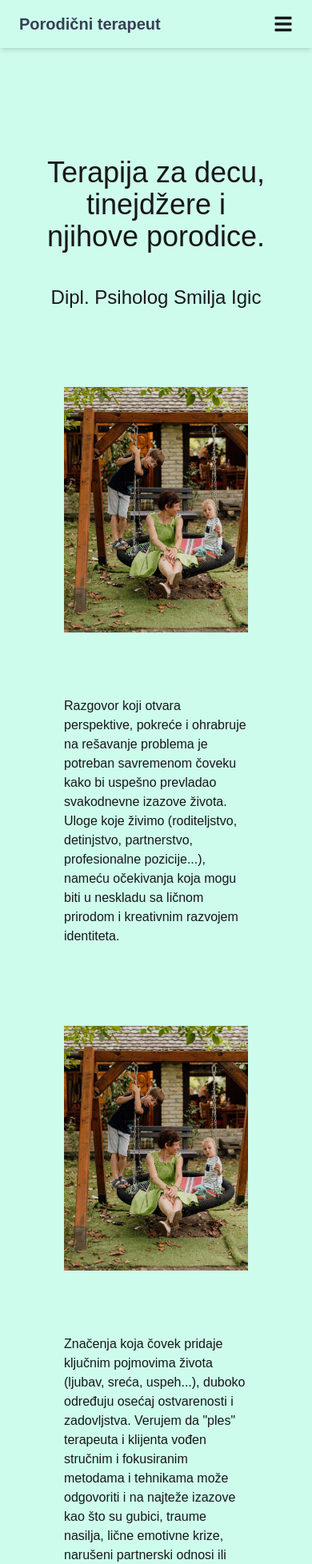
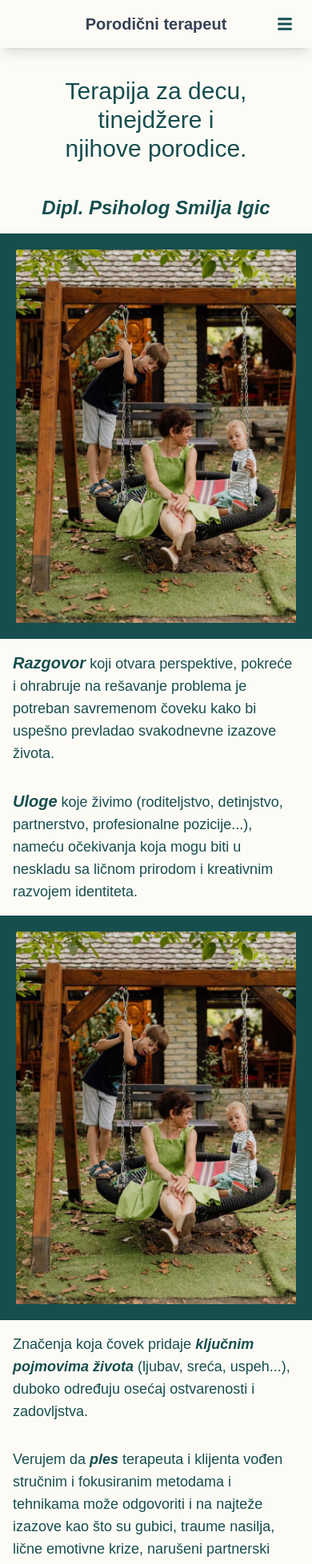
Before and after one commit to Milos191405/smiljaigicpsiholog, a Next.js app: page / in a window 390 px wide. Shown: the top 1956 px of the page at 80% size. Built offline with nearby package versions, Linux system fonts and the light colour scheme.

Commit message:
changing styling and adding pages.

```diff
--- /dev/null
+++ b/components/Footer.js/page.js
@@ -0,0 +1,13 @@
+
+
+function Footer() {
+  return (
+    <>
+    <article className="h-10 border-t-2 border-gray-200 shadow-xl flex justify-center items-center">
+      Footer
+    </article>
+    </>
+  )
+}
+
+export default Footer
--- a/components/Navbar.jsx
+++ b/components/Navbar.jsx
@@ -1,4 +1,4 @@
-"use client"; // Needed if using Next.js App Router
+"use client";
 
 import { useState } from "react";
 import Link from "next/link";
@@ -6,34 +6,38 @@ import { FaBars, FaTimes } from "react-icons/fa";
 
 const navLinks = [
   { to: "/", label: "Pocetna" },
-  { to: "/o-meni", label: "O meni" },
-  { to: "/psihoterapija", label: "Psihoterapija" },
-  { to: "/blog", label: "Blog" },
-  { to: "/kontakt", label: "Kontakt" },
+  { to: "/O_meni", label: "O meni" },
+  { to: "/Psihoterapija", label: "Psihoterapija" },
+  { to: "/Blog", label: "Blog" },
+  { to: "/Kontakt", label: "Kontakt" },
 ];
 
 export default function Navbar() {
-  const [nav, setNav] = useState(false);  // State for menu visibility
+  const [nav, setNav] = useState(false); // State for menu visibility
   const handleClick = () => setNav(!nav); // Toggle menu visibility
-  const closeMenu = () => setNav(false);  // Close menu on link click
+  const closeMenu = () => setNav(false); // Close menu on link click
 
   return (
-    <nav className="fixed top-0 left-0 w-full bg-background shadow-md z-50">
-      <div className="flex justify-between items-center px-6 py-4">
-        {/* Logo */}
-        <Link href="/" className="text-xl font-bold text-gray-700">
+    <nav className="fixed  top-0 left-0 w-full bg-background shadow-lg z-50">
+      {/* Navbar Container */}
+      <div className="relative flex justify-center items-center px-6 py-4">
+        {/* Logo - Always Centered */}
+        <Link
+          href="/"
+          className="text-xl font-bold text-gray-700  transition-all duration-300"
+        >
           Porodični terapeut
         </Link>
 
-        {/* Hamburger Icon: only visible when nav is false */}
+        {/* Hamburger Icon (Right Side) */}
         <button
           onClick={handleClick}
-          className="lg:hidden z-50 cursor-pointer"
+          className="absolute right-6 lg:hidden z-50 cursor-pointer"
           aria-controls="mobile-menu"
           aria-expanded={nav ? "true" : "false"}
           aria-label="Toggle navigation menu"
         >
-          {!nav ? <FaBars size={24} /> : null}
+          {!nav ? <FaBars size={20} /> : null}
         </button>
       </div>
 
@@ -48,22 +52,30 @@ export default function Navbar() {
         ))}
       </ul>
 
-      {/* Mobile Menu with Smooth Transition */}
+      {/* Mobile Menu - Centered on Screen */}
       <div
-        className={`absolute top-0 left-0 w-full h-screen bg-background flex flex-col items-center justify-center transition-all duration-500 ease-in-out ${
-          nav ? "translate-y-0 opacity-100" : "-translate-y-full opacity-0"
+        className={`fixed top-0 left-0 w-full h-screen bg-background flex flex-col items-center  transition-all duration-500 ease-in-out ${
+          nav ? "translate-y-0 opacity-100 " : "-translate-y-full opacity-0 "
         }`}
       >
+        {/* Logo at the Top of the Menu */}
+        <Link
+          href="/"
+          className="text-xl font-bold text-gray-700 mt-6"
+        >
+          Porodični terapeut
+        </Link>
+
         {/* Close Menu Button */}
         <button
           onClick={closeMenu}
-          className={`absolute top-6 right-6 text-3xl text-gray-700 ${!nav ? "hidden" : ""}`}
+          className="absolute top-6 right-6 cursor-pointer  text-3xl text-gray-700"
         >
           <FaTimes />
         </button>
 
-        {/* Menu Links */}
-        <ul className="flex flex-col gap-6 text-2xl text-gray-700">
+        {/* Mobile Menu Links (Centered) */}
+        <ul className="flex flex-col gap-6 text-2xl text-gray-700 mt-auto mb-auto">
           {navLinks.map(({ to, label }) => (
             <li key={to} onClick={closeMenu}>
               <Link href={to} className="hover:text-red-500">
--- /dev/null
+++ b/src/app/Blog/page.js
@@ -0,0 +1,14 @@
+import Navbar from "@/components/Navbar"
+
+function Blog() {
+  return (
+    <>
+     <Navbar />
+     <article className="flex justify-center items-center h-96 text-2xl">
+   Stranica je trenutno u izradi!
+   </article>
+    </>
+  )
+}
+
+export default Blog
--- /dev/null
+++ b/src/app/Kontakt/page.js
@@ -0,0 +1,13 @@
+import Navbar from "@/components/Navbar"
+function Kontakt() {
+  return (
+    <>
+        <Navbar />
+        <article className="flex justify-center items-center h-96 text-2xl">
+   Stranica je trenutno u izradi!
+   </article>
+       </>
+  )
+}
+
+export default Kontakt
--- /dev/null
+++ b/src/app/O_meni/page.js
@@ -0,0 +1,39 @@
+import Image from 'next/image'
+import Navbar from '@/components/Navbar'
+import Footer from '@/components/Footer.js/page'
+
+function O_meni() {
+  return (
+    <>
+    <Navbar />
+    <article className='pt-20'>
+      <p className='text-lg px-4 pb-4 '>
+    <span className="font-bold italic">Psiholog</span> i <span className="font-bold italic">psihoterapeut</span> sa preko 23 godina iskustva u radu iz oblasti porodičnih odnosa, najviše iz
+okvira socijalne zaštite- razvoda, delinkvencije...</p>
+
+<div className="">
+          <Image
+            src="/Smiljka 2.jpg"
+            alt="Logo"
+            width={3000}
+            height={1000}
+            className=" px-20 pb-4" // 'object-contain' will maintain the aspect ratio of the image.
+          />
+        </div>
+
+<p className='text-lg p-4'> Posebne specijalizacije završila je u oblasti
+porodičnog i partnerskog nasilja, kao i rada sa decom sa problemima u ponašanju. Značajno iskustvo
+je stekla u radu kao savetnik na roditeljskom telefonu i dečijoj liniji.</p>
+
+<p className='text-lg p-4'> Višegodišnja psihoterapijska
+praksa sistemske porodične psihoterapije najviše je usmerena na pomoć u izazovima narušenih
+partnerskih odnosa, roditeljstva, emotivnih gubitaka. Poslednje dve godine u edukaciji iz oblasti rada
+sa traumom kod dece i odraslih.</p>
+    </article>
+    <Footer />
+
+    </>
+  )
+}
+
+export default O_meni
--- /dev/null
+++ b/src/app/Psihoterapija/page.js
@@ -0,0 +1,24 @@
+import Navbar from "@/components/Navbar"
+
+function Psihoterapija() {
+  return (
+   <>
+   <Navbar />
+   <article className="flex justify-center items-center pt-20 text-2xl">
+   <p className="text-lg p-4">
+          Dobar terapeut ne zna šta je najbolje za klijenta. To se znanje nalazi
+          u osobi koja dolazi na terapiju i ona uz pomoć terapeuta, otkriva
+          sopstvene snage za rešavanje životnih kriza. Specifičnost sistemskog
+          pristupa u radu, a koji kao terapeut zastupam, podrazumeva da
+          terapijski rad sa klijentom dovodi do promena i kod bliskih osoba sa
+          kojima je klijent u interakcijama (osobe koje su deo njegovog životnog
+          sistema). Na ovaj način se efekti psihoterapije prenose na čitav
+          životni kontekst klijenta.
+        </p>
+   </article>
+
+   </>
+  )
+}
+
+export default Psihoterapija
--- a/src/app/globals.css
+++ b/src/app/globals.css
@@ -2,8 +2,10 @@
 
 
 :root {
-  --background: #cdfcec;
-  --foreground: #171717;
+  --background: #fdfbf6;
+  --foreground: #164e4e;
+  --font-sans: var(--font-geist-sans);
+  --font-mono: var(--font-geist-mono);
 }
 
 @theme inline {
@@ -13,12 +15,12 @@
   --font-mono: var(--font-geist-mono);
 }
 
-@media (prefers-color-scheme: dark) {
+/* @media (prefers-color-scheme: dark) {
   :root {
     --background: #0a0a0a;
     --foreground: #ededed;
   }
-}
+} */
 
 body {
   background: var(--background);
@@ -27,7 +29,11 @@ body {
 }
 
 @theme {
-  --font-display: "Montserrat", "sans-serif";
+  --font-display: "Geist", "sans-serif";
   --font-display--font-feature-settings: "cv02", "cv03", "cv04", "cv11";
   --font-display--font-variation-settings: "opsz" 32;
 }
+
+/* primary bg #71cd7d
+secondary bg #6cbb9d
+ternary bg #66a8bc */
--- a/src/app/layout.js
+++ b/src/app/layout.js
@@ -2,13 +2,15 @@ import { Geist, Geist_Mono } from "next/font/google";
 import "./globals.css";
 
 const geistSans = Geist({
+  subsets: ["latin"],
   variable: "--font-geist-sans",
-  subsets: ["latin"],
+  display: "swap",
 });
 
 const geistMono = Geist_Mono({
+  subsets: ["latin"],
   variable: "--font-geist-mono",
-  subsets: ["latin"],
+  display: "swap",
 });
 
 export const metadata = {
@@ -18,11 +20,8 @@ export const metadata = {
 
 export default function RootLayout({ children }) {
   return (
-    <html lang="en">
-      <body
-      className={`${geistSans.variable} ${geistMono.variable} antialiased`}>
-        {children}
-      </body>
+    <html lang="en" className={`${geistSans.variable} ${geistMono.variable}`}>
+      <body className="antialiased">{children}</body>
     </html>
   );
 }
--- a/src/app/page.js
+++ b/src/app/page.js
@@ -1,45 +1,78 @@
 import Navbar from "@/components/Navbar";
 import Image from "next/image";
+import Footer from "@/components/Footer.js/page";
 
 export default function Home() {
   return (
     <>
       <Navbar />
-      <article className="mt-[140px]">
-        <div className="text-center p-4 " >
+      <article className="pt-10 ">
+        <div className="text-center p-4 ">
           {/* <p className="text-xl">Zasnovana na ponašanju </p> */}
-          <p className=" pt-10 text-4xl">
-            Terapija za decu, <br/> tinejdžere i  <br/>njihove porodice.
+          <p className=" pt-10 text-3xl">
+            Terapija za decu, <br /> tinejdžere i <br />
+            njihove porodice.
           </p>
 
-          <h1 className="text-2xl pt-10"><span>Dipl. Psiholog </span>Smilja Igic</h1>
+          <h1 className="text-2xl pt-10 italic font-bold ">
+            <span>Dipl. Psiholog </span>Smilja Igic
+          </h1>
         </div>
+        <div className="h-">
           <Image
             src="/Smiljka 1.jpg"
             alt="Logo"
-          width={50000}
-          height={8}
-          className="w-full p-20 "
+            width={3000}
+            height={1000}
+            className="object-contain bg-[#164e4e] p-5" // 'object-contain' will maintain the aspect ratio of the image.
           />
-        <p className="px-20 pb-5">Razgovor koji otvara perspektive, pokreće i ohrabruje na rešavanje problema je potreban
-savremenom čoveku kako bi uspešno prevladao svakodnevne izazove života. Uloge koje živimo
-(roditeljstvo, detinjstvo, partnerstvo, profesionalne pozicije...), nameću očekivanja koja mogu biti u
-neskladu sa ličnom prirodom i kreativnim razvojem identiteta.</p>
+        </div>
+
+        <p className="text-lg p-4 ">
+          <span className="font-bold italic text-xl">Razgovor</span> koji otvara
+          perspektive, pokreće i ohrabruje na rešavanje problema je potreban
+          savremenom čoveku kako bi uspešno prevladao svakodnevne izazove
+          života.
+        </p>
+        <p className="text-lg p-4 ">
+          <span className="font-bold italic text-xl "> Uloge</span> koje živimo
+          (roditeljstvo, detinjstvo, partnerstvo, profesionalne pozicije...),
+          nameću očekivanja koja mogu biti u neskladu sa ličnom prirodom i
+          kreativnim razvojem identiteta.
+        </p>
+        <div className="h-">
           <Image
             src="/Smiljka 1.jpg"
             alt="Logo"
-          width={500}
-          height={30}
-          className="w-full p-20 "
+            width={3000}
+            height={1000}
+            className="object-contain bg-[#164e4e] p-5" // 'object-contain' will maintain the aspect ratio of the image.
           />
-        <p className="px-20 pb-5">
-        Značenja koja čovek pridaje ključnim
-pojmovima života (ljubav, sreća, uspeh...), duboko određuju osećaj ostvarenosti i zadovljstva.
-Verujem da &quot;ples&quot; terapeuta i klijenta vođen stručnim i fokusiranim metodama i tehnikama može
-odgovoriti i na najteže izazove kao što su gubici, traume nasilja, lične emotivne krize, narušeni
-partnerski odnosi ili problemi u odrastanju dece.
+        </div>
+        <p className="text-lg p-4">
+          Značenja koja čovek pridaje{" "}
+          <span className="font-bold italic">ključnim pojmovima života </span>
+          (ljubav, sreća, uspeh...), duboko određuju osećaj ostvarenosti i
+          zadovljstva.
         </p>
+        <p className="text-lg p-4">
+          Verujem da <span className="italic font-bold">ples</span> terapeuta i
+          klijenta vođen stručnim i fokusiranim metodama i tehnikama može
+          odgovoriti i na najteže izazove kao što su gubici, traume nasilja,
+          lične emotivne krize, narušeni partnerski odnosi ili problemi u
+          odrastanju dece.
+        </p>
+        <div className="h-">
+          <Image
+            src="/Smiljka 1.jpg"
+            alt="Logo"
+            width={3000}
+            height={1000}
+            className="object-contain bg-[#164e4e] p-5" // 'object-contain' will maintain the aspect ratio of the image.
+          />
+        </div>
       </article>
+      <Footer />
     </>
   );
 }
```
Also changed, not shown: src/app/footer.js (added, +9 -0 lines), public/smiljka 2.jpg (added). Lines whose indentation alone changed are shown as unchanged.
